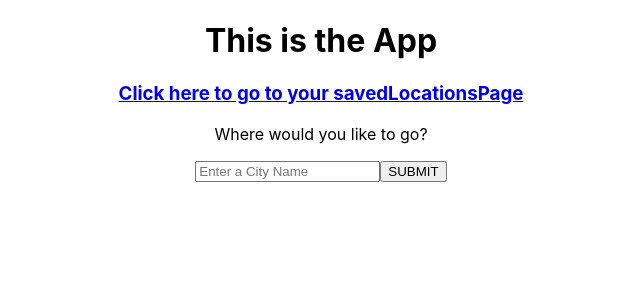
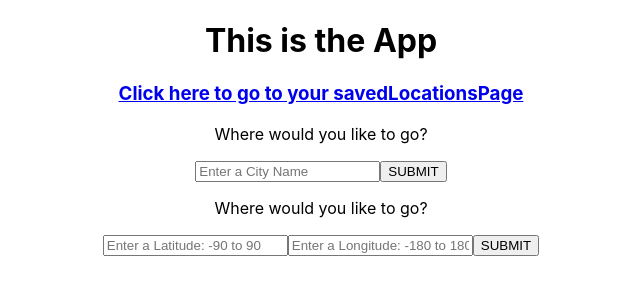
Before and after one commit to MatthewShindel/snoop, a React (Create React App) app: page /snoop in a window 1280 px wide. Shown: the top 300 px of the page, without its empty margins (319-959 px from the left). Built offline with nearby package versions, Linux system fonts and the light colour scheme.

Commit message:
add latitude search and kelvin conversion for said search, added conditional rendering for that section

```diff
--- a/src/ApiCalls.js
+++ b/src/ApiCalls.js
@@ -18,6 +18,24 @@ export const getLocationWeather = (location) => {
 			}
 			return response.json();
 		})
+}
+
+export const getLatLongWeather = (latitude, longitude) => {
+	const url = `https://open-weather13.p.rapidapi.com/city/latlon/${latitude}/${longitude}`;
+	const options = {
+		method: 'GET',
+		headers: {
+			'X-RapidAPI-Key': '8e3c03a57bmshcf9c926514fc323p15ca95jsna29d71f8a66a',
+			'X-RapidAPI-Host': 'open-weather13.p.rapidapi.com'
+		}
+	};
+	return fetch(url, options)
+	.then(response => {
+		if (!response.ok) {
+			throw new Error(`${response.status}: ${response.statusText}`)
+		}
+		return response.json();
+	})
 }
 
 export let dummyData = {
--- a/src/components/App/App.js
+++ b/src/components/App/App.js
@@ -19,10 +19,11 @@ function App() {
 	function updateArrayOfLocations(location) {
 		setArrayOfLocations(prevLocations => [...prevLocations,location])
 	}
-
 	useEffect(() => {
 		setLocationInformation(dummyData)
 	}, [])
+
+
   return (
     <main className="App">
 			<header>
--- a/src/components/Form/Form.js
+++ b/src/components/Form/Form.js
@@ -1,6 +1,6 @@
 import { useState } from 'react';
 import './Form.css';
-import { getLocationWeather } from '../../ApiCalls';
+import { getLocationWeather, getLatLongWeather } from '../../ApiCalls';
 import { Navigate, useNavigate } from 'react-router-dom';
 
 export default function Form({ navigate, updateLocationInformation }) {
@@ -11,12 +11,22 @@ export default function Form({ navigate, updateLocationInformation }) {
 	function submitLocationData(event) {
 		event.preventDefault();
 		getLocationWeather(location)
+			.then(data => {
+				updateLocationInformation(data);
+				clearInput();
+				navigate('/snoop/location')
+			})
+	}
+	function submitLatLongData(event) {
+		event.preventDefault();
+		getLatLongWeather(latitude,longitude)
 		.then(data => {
 			updateLocationInformation(data);
 			clearInput();
 			navigate('/snoop/location')
 		})
 	}
+
 	function clearInput() {
 		setLocation("");
 		setLatitude(0);
@@ -36,6 +46,25 @@ export default function Form({ navigate, updateLocationInformation }) {
 				/>
 				<button className='submitLocationButton' onClick={submitLocationData}>SUBMIT</button>
 			</form>
+
+			<form className='locationForm'>
+				<p>Where would you like to go?</p>
+				<input
+					type='text'
+					placeholder='Enter a Latitude: -90 to 90'
+					name='latitude'
+					value={latitude}
+					onChange={event => setLatitude(event.target.value)}
+				/>
+				<input
+					type='text'
+					placeholder='Enter a Longitude: -180 to 180'
+					name='logitude'
+					value={longitude}
+					onChange={event => setLongitude(event.target.value)}
+				/>
+				<button className='submitLocationButton' onClick={submitLatLongData}>SUBMIT</button>
+			</form>
 		</div>
 	)
 }
--- a/src/components/Location/Location.js
+++ b/src/components/Location/Location.js
@@ -1,8 +1,15 @@
 import './Location.css'
 import { Link } from 'react-router-dom'
 import { dummyData } from '../../ApiCalls'
+import { useEffect } from 'react';
 
-export default function Location({locationInformation}) {
+export default function Location({ locationInformation }) {
+	function kelvinToFahrenheit(kelvin) {
+		return (kelvin - 273.15) * 9 / 5 + 32;
+	}
+
+	console.log(typeof locationInformation.main.temp);
+
 	return (
 		<div className="locationPage">
 			<header>
@@ -12,8 +19,21 @@ export default function Location({locationInformation}) {
 			<main>
 				<p className='locationName'> {locationInformation && locationInformation.name}, {locationInformation && locationInformation.sys && locationInformation.sys.country}</p>
 				<p className='weather'> {locationInformation && locationInformation.weather[0].main}</p>
-				<p className='temperature'> {locationInformation && locationInformation.main.temp}&#8457;</p>
-				<p className='temperatureRange'> {locationInformation && locationInformation.main.temp_min}&#8457; - {locationInformation && locationInformation.main.temp_max}&#8457;</p>
+
+				{locationInformation.main.temp > 200 && (
+					<div>
+						<p className='temperature'>Temperature: {kelvinToFahrenheit(locationInformation.main.temp).toFixed(2)}°F</p>
+						<p className='temperatureRange'>Temperature Range: {kelvinToFahrenheit(locationInformation.main.temp_min).toFixed(2)}°F - {kelvinToFahrenheit(locationInformation.main.temp_max).toFixed(2)}°F</p>
+					</div>
+				)}
+
+				{locationInformation.main.temp <= 200 && (
+					<div>
+						<p className='temperature'> {locationInformation && locationInformation.main.temp.toFixed(2)}&#8457;</p>
+						<p className='temperatureRange'> {locationInformation && locationInformation.main.temp_min.toFixed(2)}&#8457; - {locationInformation && locationInformation.main.temp_max.toFixed(2)}&#8457;</p>
+					</div>
+				)}
+
 			</main>
 			<Link to={'/snoop'} className='homePageLink'>
 				<h3>
```
